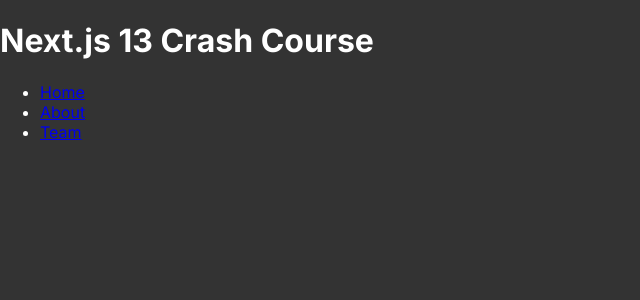
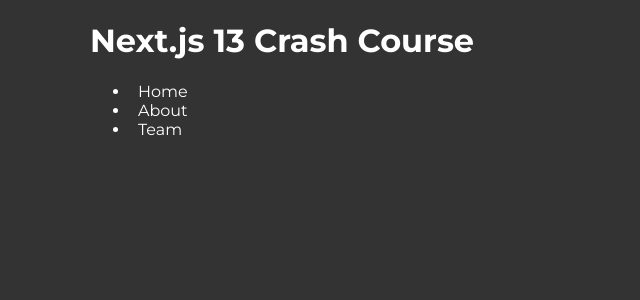
Before and after one commit to uxmoon/nextjs-13-demo, a Next.js app: page / in a window 1280 px wide. Shown: the top 300 px of the page, without its empty margins (0-640 px from the left). Built offline with nearby package versions, Linux system fonts and the light colour scheme.

Commit message:
Rename extension to jsx, add custom font

```diff
--- a/app/layout.js
+++ /dev/null
@@ -1,17 +0,0 @@
-import './globals.css'
-import { Inter } from 'next/font/google'
-
-const inter = Inter({ subsets: ['latin'] })
-
-export const metadata = {
-  title: 'Create Next App',
-  description: 'Generated by create next app',
-}
-
-export default function RootLayout({ children }) {
-  return (
-    <html lang="en">
-      <body className={inter.className}>{children}</body>
-    </html>
-  )
-}
--- /dev/null
+++ b/app/layout.jsx
@@ -0,0 +1,24 @@
+import { Montserrat } from 'next/font/google';
+import './globals.css';
+// import { Inter } from 'next/font/google';
+
+// const inter = Inter({ subsets: ['latin'] });
+const montserrat = Montserrat({
+  weight: ['400', '700'],
+  subsets: ['latin'],
+});
+
+export const metadata = {
+  title: 'Next.js 13 crash course',
+  description: 'Web development tutorial',
+};
+
+export default function RootLayout({ children }) {
+  return (
+    <html lang='en'>
+      <body className={montserrat.className}>
+        <main className='container'>{children}</main>
+      </body>
+    </html>
+  );
+}
--- a/app/page.js
+++ b/app/page.jsx
@@ -1,10 +1,10 @@
-import Link from 'next/link'
+import Link from 'next/link';
 
 const HomePage = () => {
   return (
     <div>
       <h1>Next.js 13 Crash Course</h1>
-      <ul>
+      <ul className='links'>
         <li>
           <Link href='/'>Home</Link>
         </li>
@@ -16,7 +16,7 @@
         </li>
       </ul>
     </div>
-  )
-}
+  );
+};
 
-export default HomePage
+export default HomePage;
```
Also changed, not shown: app/about/page.jsx (+6 -3 lines).
